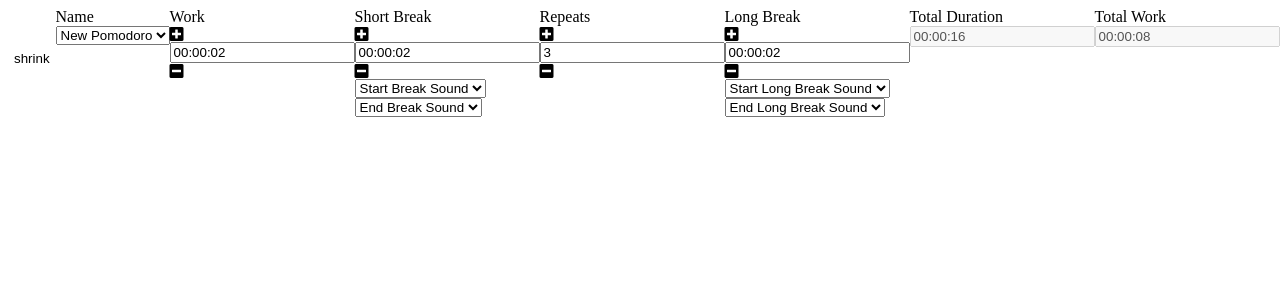
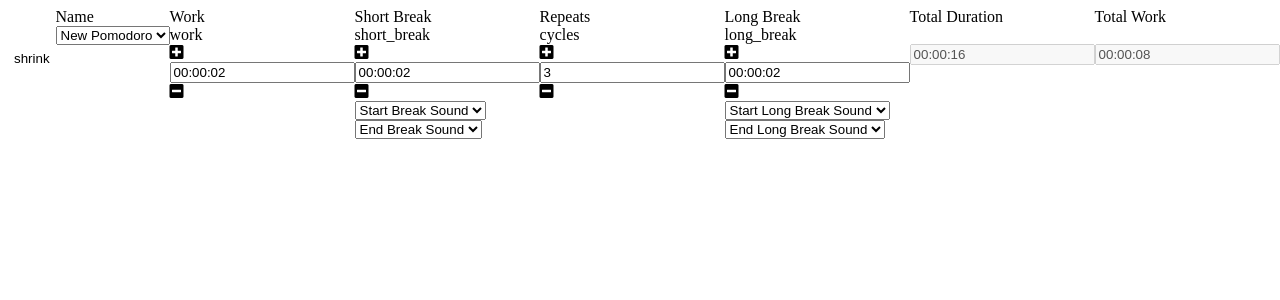
Before and after one commit to ericasu33/sprig, a React (Create React App) app: page / in a window 1280 px wide. Both pictures are taken after a click on the button "expand". Shown: the top 300 px of the page. Built offline with nearby package versions, Linux system fonts and the light colour scheme.

Commit message:
pull complex changes from /StepInput commit a462375
incl ButtonStepInput

```diff
--- /dev/null
+++ b/src/components/ButtonStepInput.scss
@@ -0,0 +1,7 @@
+.fa {
+  width: 20px;
+  height: 20px;
+  border: none;
+  text-decoration: none;
+  background: none;
+}
--- /dev/null
+++ b/src/components/ButtonStepInput.tsx
@@ -0,0 +1,19 @@
+import React from 'react';
+import classNames from 'classnames';
+
+const ButtonStepInput = (props: any) => {
+  let buttonType = classNames('fa', {
+    'fa-plus-square': props.plus,
+    'fa-minus-square': props.minus,
+  });
+
+  const direction: number = (props.minus && -1) || (props.plus && 1)
+
+  return (
+    <>
+      <i className={buttonType} onClick={e => props.onClick(direction)}></i>
+    </>
+  );
+};
+
+export default ButtonStepInput;
--- a/src/components/StepInputInt.tsx
+++ b/src/components/StepInputInt.tsx
@@ -1,9 +1,15 @@
 import React, { useEffect, useState } from 'react'
+import ButtonStepInput from './ButtonStepInput'
 
 import './StepInput.scss'
 
 const StepInputInt = function(props: any) {
-  const [value, setValue] = useState(props.value || '0')
+
+  const concatPercent = (str: string) => str + (props.percent ? ' %' : '')
+
+  const [value, setValue] = useState(concatPercent(String(props.value) || '0'))
+
+  const cleanInput = (rawStr: string) => String(rawStr).replace(/\D/g,'')
 
   useEffect(() => {
     if (Number.isNaN(Number(props.value))) return;
@@ -11,45 +17,47 @@ const StepInputInt = function(props: any) {
   }, [props.value]);
 
   const validateVal = (testVal: string | number) => {
-    if (Number(testVal) < Number(props.min)) {
-      return props.min
+    const defaultMinZero = props.min ? Number(props.min) : 0
+
+    if (Number(testVal) < Number(defaultMinZero)) {
+      return defaultMinZero
     } else if (Number(testVal) > Number(props.max)) {
       return props.max
     }
-    return testVal
-  }
+    return testVal || props.value
+  };
 
-  const handleClick = (sign: number, stepSize: (string | number) = props.stepSize || '1') => {
-    const newValue: Number = validateVal(Number(value) + sign * Number(stepSize));
-    setValue(newValue);
-    props.setValue(props.name, newValue);
-  }
+  const handleClick = (plusOrMinus: number, stepSize: (string | number) = props.stepSize || '1') => {
+    const cleaned: string = cleanInput(value)
+    const rounded = Math.ceil((Number(cleaned) + plusOrMinus * Number(stepSize)) / Number(stepSize)) * Number(stepSize)
+    const validated: Number = validateVal(rounded)
+    setValue(concatPercent(String(validated)))
+    props.setValue(props.name, validated);
+  };
 
   const handleBlur = (rawStr: string) => {
-    const onlyNums: string = rawStr.replace(/\D/g,'');
-    const num = validateVal(onlyNums);
-    setValue(num || props.value);
-    props.setValue(props.name, (num || props.value));
-  };
-
-  const handleChange = (rawStr: string) => {
-    setValue(rawStr);
+    const cleaned: string = cleanInput(rawStr)
+    const validated: string = validateVal(cleaned)
+    setValue(concatPercent(validated))
+    props.setValue(props.name, validated);
   };
 
   return (
-    <>
-      { props.disabled || <i className="fa fa-plus-square" onClick={e => handleClick(1)}></i>}
+    <div className='step-input step-input-int'>
+      <label>{props.name}</label>
+      <br />
+      {props.disabled || <ButtonStepInput plus onClick={handleClick}/>}
       <input
         value={value}
         onFocus={e => e.target.select()}
-        onChange={e => handleChange(e.target.value)}
+        onChange={e => setValue(e.target.value)}
         onBlur={e => handleBlur(e.target.value)}
         name={props.name}
         type='text'
         disabled={props.disabled}
       />
-      { props.disabled || <i className="fa fa-minus-square" onClick={e => handleClick(-1)}></i>}
-    </>
+      {props.disabled || <ButtonStepInput minus onClick={handleClick}/>}
+    </div>
   )
 }
 
--- a/src/components/StepInputTimer.tsx
+++ b/src/components/StepInputTimer.tsx
@@ -1,4 +1,5 @@
-import React, { useEffect, useState } from 'react'
+import React, { useState, useEffect } from 'react'
+import ButtonStepInput from './ButtonStepInput'
 
 import './StepInput.scss'
 
@@ -52,25 +53,23 @@ const StepInputTimer = function(props: any) {
     props.setValue(props.name, sec);
   };
 
-  const handleChange = (str: string) => {
-    setTime(str);
-  };
-
   return (
-    <>
-      { props.disabled || <i className="fa fa-plus-square" onClick={e => handleClick(1)}></i>}
+    <div className='step-input step-input-timer'>
+      <label>{props.name}</label>
+      <br />
+      {props.disabled || <ButtonStepInput plus onClick={handleClick}/>}
       <input
         value={time}
         onFocus={e => e.target.select()}
-        onChange={e => handleChange(e.target.value)}
+        onChange={e => setTime(e.target.value)}
         onBlur={e => handleBlur(e.target.value)}
         name={props.name}
         type='text'
         step={props.format === 'clock' ? 60 : 1}
         disabled={props.disabled}
       />
-      { props.disabled || <i className="fa fa-minus-square" onClick={e => handleClick(-1)}></i>}
-    </>
+      {props.disabled || <ButtonStepInput minus onClick={handleClick}/>}
+    </div>
   )
 }
 
```
